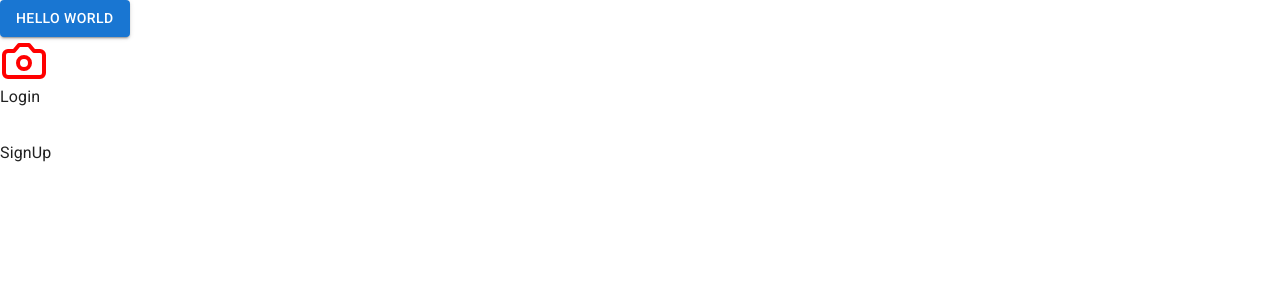
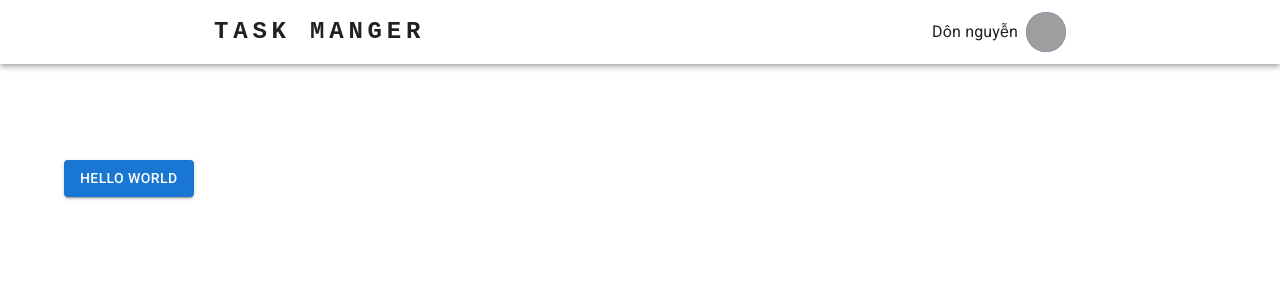
Before and after one commit to NguyenDonUET/task-manager-reactjs, a React (Vite) app: page / in a window 1280 px wide. Shown: the top 300 px of the page. Built offline with nearby package versions, Linux system fonts and the light colour scheme; grey boxes are pictures that could not be loaded; a web font is replaced by a local one.

Commit message:
feat(ui): create root layout

```diff
--- /dev/null
+++ b/src/components/RootLayout.tsx
@@ -0,0 +1,13 @@
+import { Outlet } from "react-router-dom"
+import Header from "./Header"
+
+export default function RootLayout() {
+  return (
+    <>
+      <Header />
+      <main className='max-w-6xl mx-auto pt-24'>
+        <Outlet />
+      </main>
+    </>
+  )
+}
--- a/src/pages/Home.tsx
+++ b/src/pages/Home.tsx
@@ -1,16 +1,9 @@
-import { Button, Stack } from "@mui/material"
-import { Camera } from "lucide-react"
-import { Link } from "react-router-dom"
+import { Button } from "@mui/material"
 
 export default function Home() {
   return (
     <div>
       <Button variant='contained'>Hello world</Button>
-      <Camera color='red' size={48} />
-      <Stack gap={4}>
-        <Link to={"/sign-in"}>Login</Link>
-        <Link to={"/sign-up"}>SignUp</Link>
-      </Stack>
     </div>
   )
 }
--- a/src/router.tsx
+++ b/src/router.tsx
@@ -2,11 +2,18 @@
 import Home from "./pages/Home"
 import SignIn from "./pages/SignIn"
 import SignUp from "./pages/SignUp"
+import RootLayout from "./components/RootLayout"
 
 const router = createBrowserRouter([
   {
     path: "/",
-    element: <Home />,
+    element: <RootLayout />,
+    children: [
+      {
+        index: true,
+        element: <Home />,
+      },
+    ],
   },
   {
     path: "sign-in",
```
